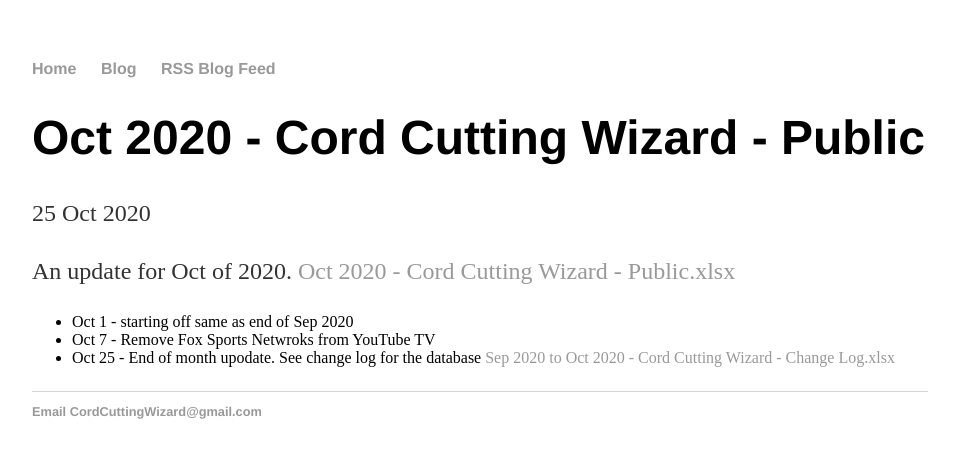
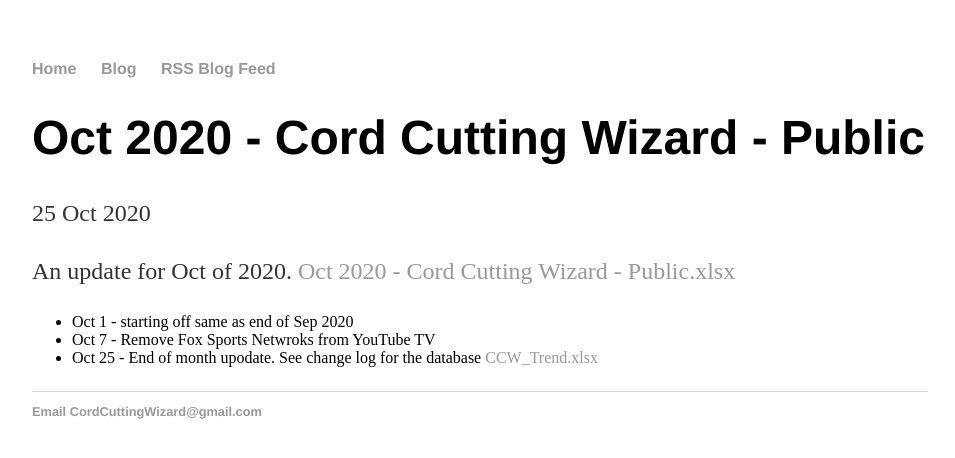
Before and after one commit to wjhladik/wjhladik.github.io, a Jekyll site: the page built from _posts/2020-10-25-Oct-2020-Cord-Cutting-Wizard-Public.md, in a window 1280 px wide. Shown: the top 458 px of the page, without its empty margins (160-1115 px from the left). Built offline with Jekyll 4.4.1, drawn with Linux system fonts in a browser that asks for light colours.

Commit message:
Update 2020-10-25-Oct-2020-Cord-Cutting-Wizard-Public.md

```diff
--- a/_posts/2020-10-25-Oct-2020-Cord-Cutting-Wizard-Public.md
+++ b/_posts/2020-10-25-Oct-2020-Cord-Cutting-Wizard-Public.md
@@ -8,4 +8,4 @@
     <ul>
       <li>Oct 1 - starting off same as end of Sep 2020
       <li>Oct 7 - Remove Fox Sports Netwroks from YouTube TV
-      <li>Oct 25 - End of month upodate. See change log for the database <a href="/Sep 2020 to Oct 2020 - Cord Cutting Wizard - Change Log.xlsx">Sep 2020 to Oct 2020 - Cord Cutting Wizard - Change Log.xlsx</a>
+      <li>Oct 25 - End of month upodate. See change log for the database <a href="/CCW_Trend.xlsx">CCW_Trend.xlsx</a>
```
